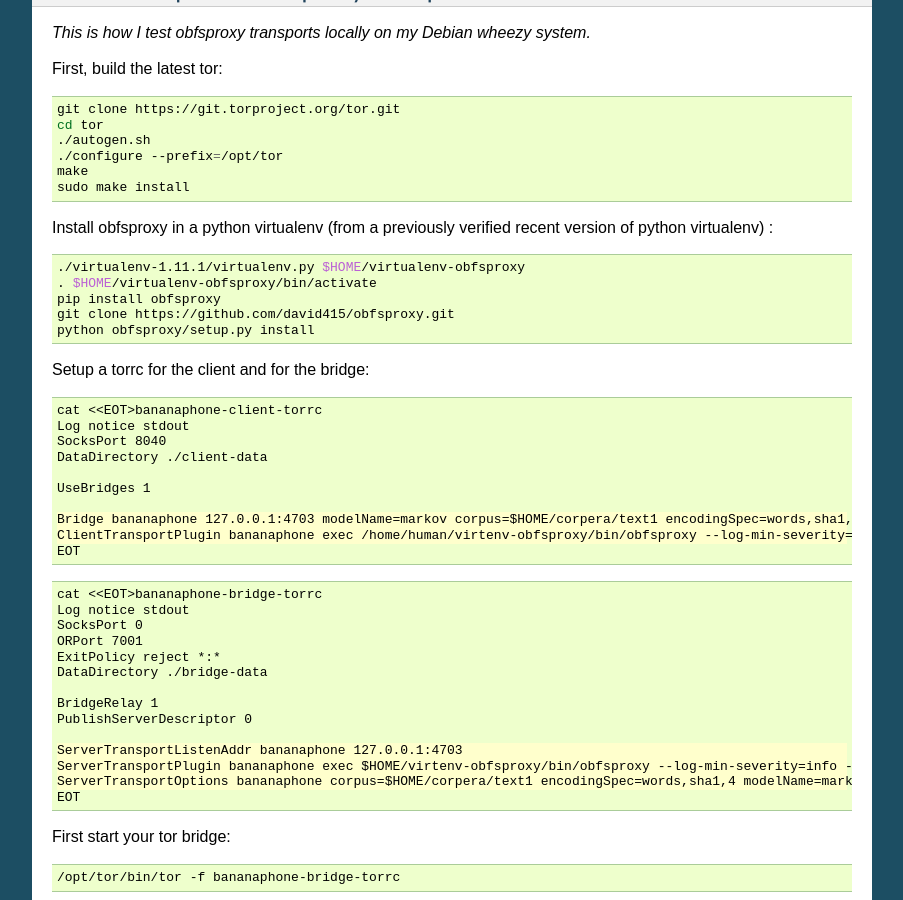
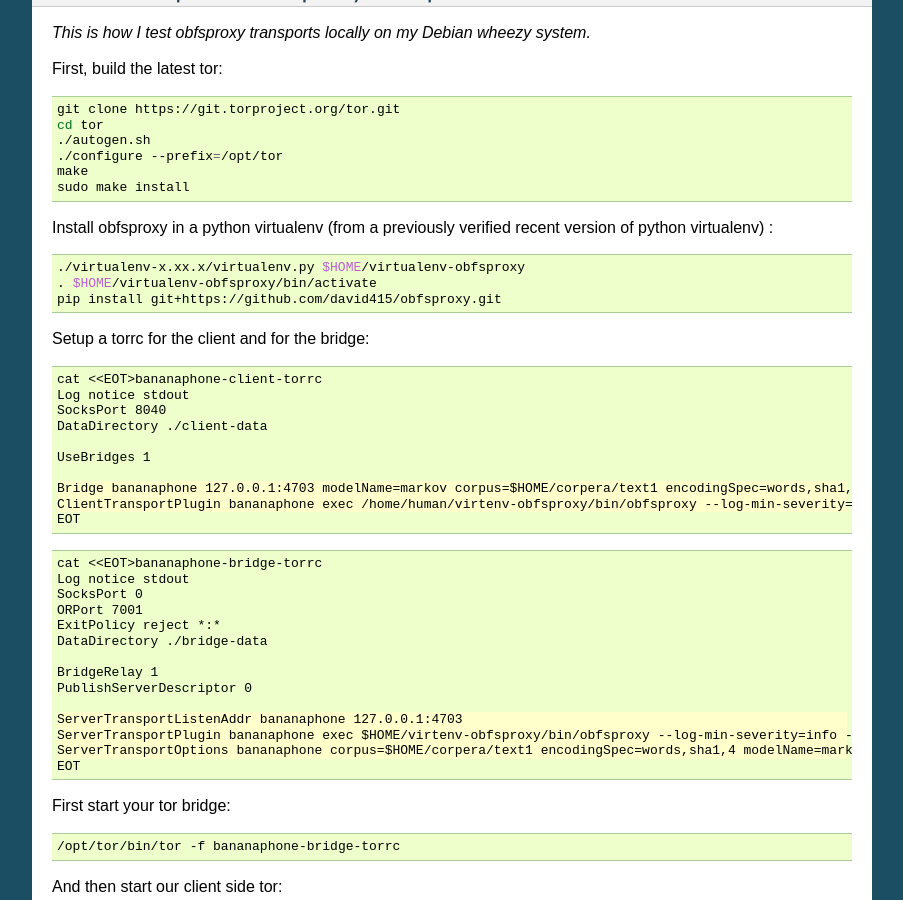
Before and after one commit to david415/bananaphone_docs, a Sphinx documentation site: the page built from source/index.rst, in a window 1280 px wide and 900 px high, scrolled down 2566 px. Shown: the whole window, without its empty margins (198-1101 px from the left). Built offline with Sphinx 7.4.7, drawn with Linux system fonts in a browser that asks for light colours.

Commit message:
Correctly use pip to install obfsproxy

```diff
--- a/source/index.rst
+++ b/source/index.rst
@@ -194,11 +194,9 @@ Install obfsproxy in a python virtualenv (from a previously verified recent vers
 
 .. code-block:: bash
 
-  ./virtualenv-1.11.1/virtualenv.py $HOME/virtualenv-obfsproxy
+  ./virtualenv-x.xx.x/virtualenv.py $HOME/virtualenv-obfsproxy
   . $HOME/virtualenv-obfsproxy/bin/activate
-  pip install obfsproxy
-  git clone https://github.com/david415/obfsproxy.git
-  python obfsproxy/setup.py install
+  pip install git+https://github.com/david415/obfsproxy.git
 
 Setup a torrc for the client and for the bridge:
 
```
